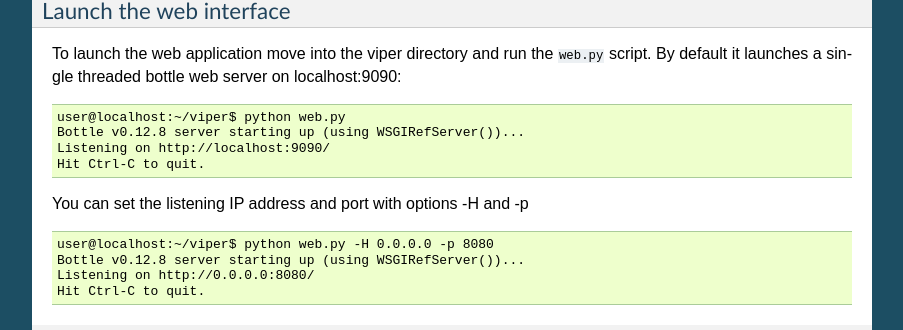
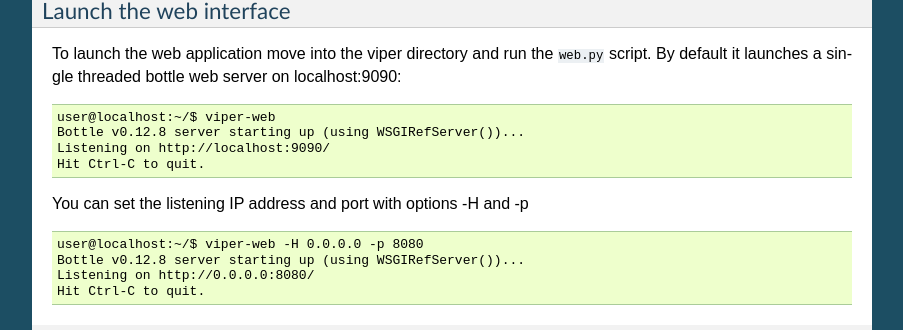
Before and after one commit to viper-framework/viper, a Sphinx documentation site: the page built from docs/source/usage/web.rst, in a window 1280 px wide and 900 px high, scrolled down 8296 px. Shown: the part 150-480 px from the top of the window, without its empty margins (198-1101 px from the left). Built offline with Sphinx 7.4.7, drawn with Linux system fonts in a browser that asks for light colours; pages that are not in the unit, such as notebooks, are missing from menus; some of the changed text lies outside the part shown.

Commit message:
Update web.rst

```diff
--- a/docs/source/usage/web.rst
+++ b/docs/source/usage/web.rst
@@ -31,14 +31,14 @@
 
 To start the API::
 
-    user@system:~/scripts/viper$ python api.py
+    user@system:~/$ viper-api
     Bottle server starting up (using WSGIRefServer())...
     Listening on http://127.0.0.1:8080/
     Hit Ctrl-C to quit.
 
 You can bind it on a different IP and port by providing additional options::
 
-    usage: api.py [-h] [-H HOST] [-p PORT]
+    usage: viper-api [-h] [-H HOST] [-p PORT]
 
     optional arguments:
       -h, --help            show this help message and exit
@@ -465,14 +465,14 @@
 To launch the web application move into the viper directory and run the ``web.py`` script.
 By default it launches a single threaded bottle web server on localhost:9090::
 
-    user@localhost:~/viper$ python web.py
+    user@localhost:~/$ viper-web
     Bottle v0.12.8 server starting up (using WSGIRefServer())...
     Listening on http://localhost:9090/
     Hit Ctrl-C to quit.
 
 You can set the listening IP address and port with options -H and -p ::
 
-    user@localhost:~/viper$ python web.py -H 0.0.0.0 -p 8080
+    user@localhost:~/$ viper-web -H 0.0.0.0 -p 8080
     Bottle v0.12.8 server starting up (using WSGIRefServer())...
     Listening on http://0.0.0.0:8080/
     Hit Ctrl-C to quit.
```
